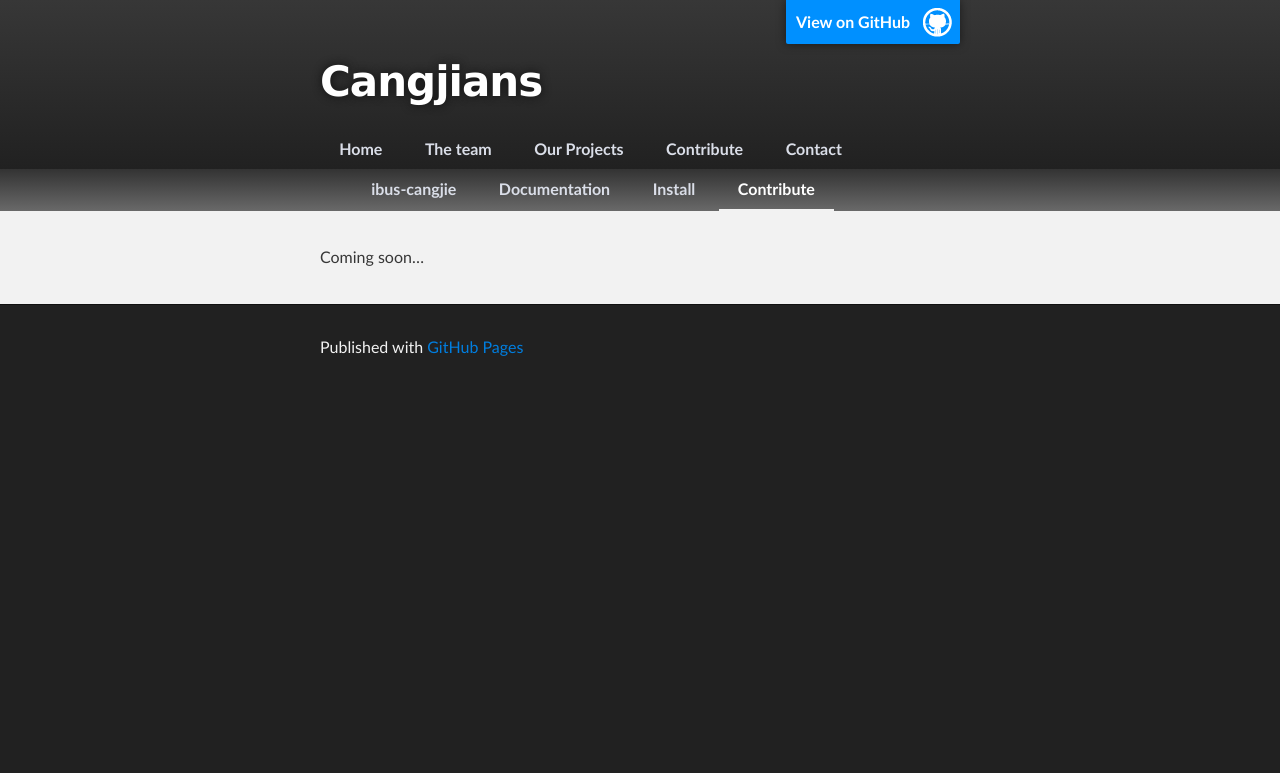
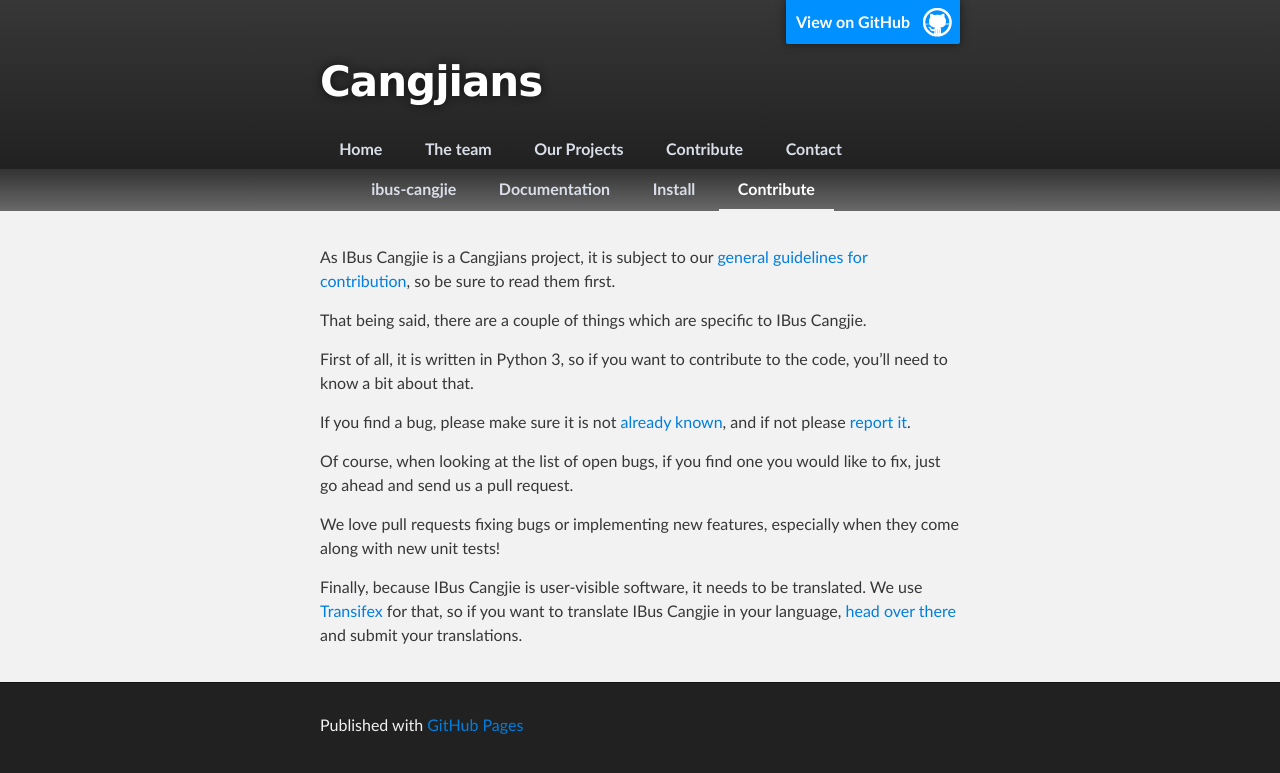
Before and after one commit to brendanhoran/cangjians.github.io, a Jekyll site: the page built from projects/ibus-cangjie/contribute.md, in a window 1280 px wide. Shown: the top 773 px of the page. Built offline with Jekyll 4.4.1, drawn with Linux system fonts in a browser that asks for light colours.

Commit message:
ibus-cangjie: Write project-specific contribution guidelines

```diff
--- a/projects/ibus-cangjie/contribute.md
+++ b/projects/ibus-cangjie/contribute.md
@@ -6,4 +6,28 @@
 sub: contribute
 ---
 
-Coming soon...
+As IBus Cangjie is a Cangjians project, it is subject to our
+[general guidelines for contribution](/contribute.html), so be sure to read
+them first.
+
+That being said, there are a couple of things which are specific to
+IBus Cangjie.
+
+First of all, it is written in Python 3, so if you want to contribute to the
+code, you'll need to know a bit about that.
+
+If you find a bug, please make sure it is not
+[already known](https://github.com/Cangjians/ibus-cangjie/issues), and if not
+please [report it](https://github.com/Cangjians/ibus-cangjie/issues/new).
+
+Of course, when looking at the list of open bugs, if you find one you would
+like to fix, just go ahead and send us a pull request.
+
+We love pull requests fixing bugs or implementing new features, especially
+when they come along with new unit tests!
+
+Finally, because IBus Cangjie is user-visible software, it needs to be
+translated. We use [Transifex](https://www.transifex.com/) for that, so if you
+want to translate IBus Cangjie in your language,
+[head over there](https://www.transifex.com/projects/p/ibus-cangjie/) and
+submit your translations.
```
